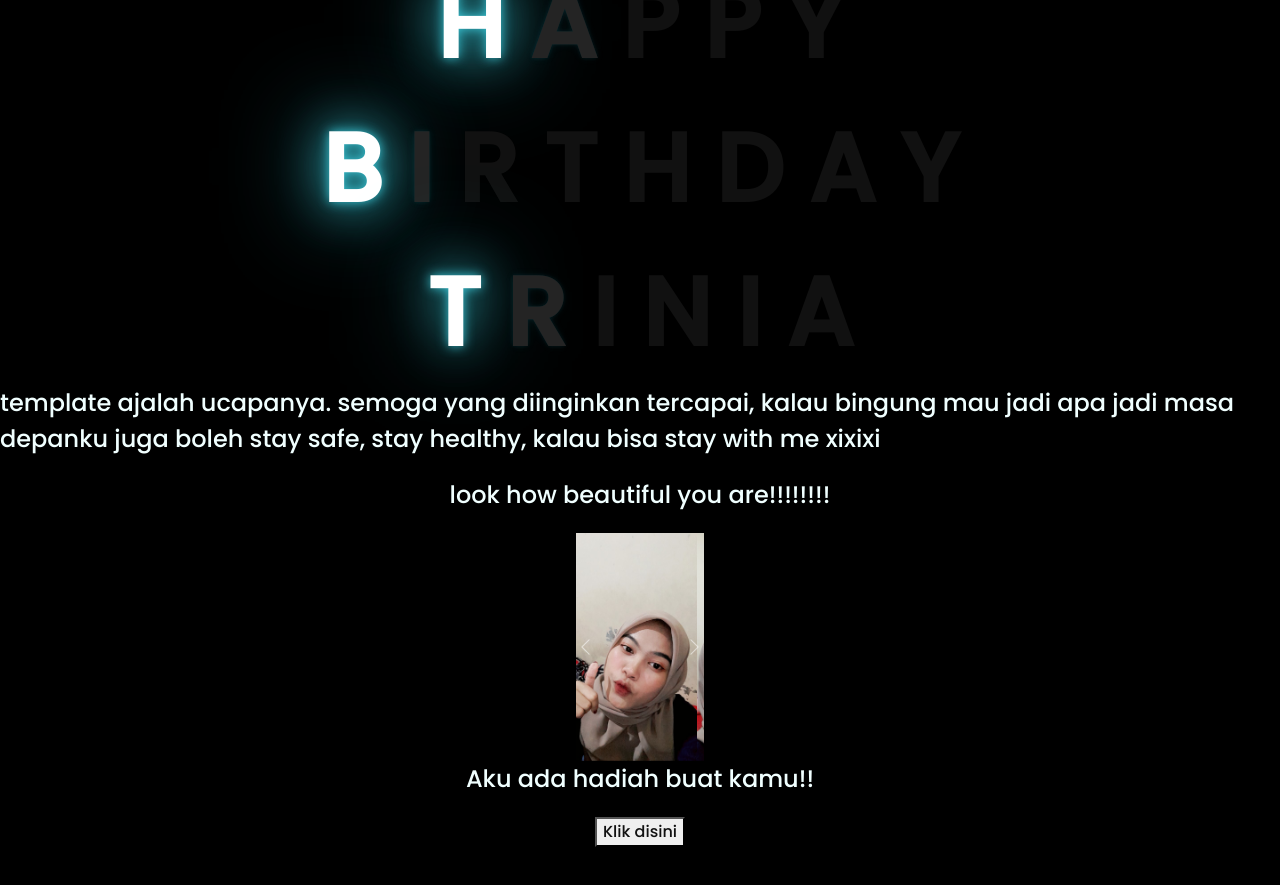
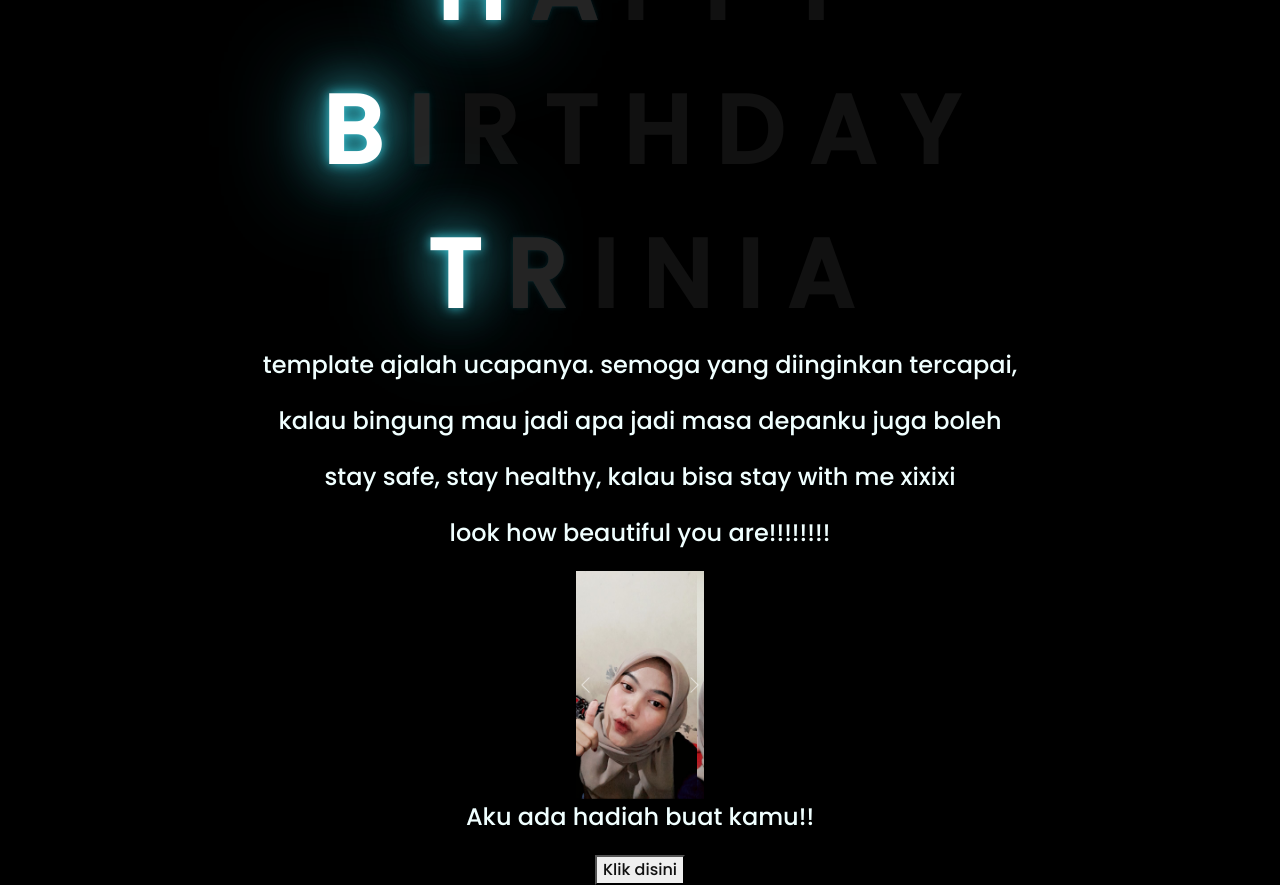
Before and after one commit to plenton/encik, a plain HTML site: page index.html in a window 1280 px wide. Before the commit the page ends 847 px from the top, so only its background shows below. Drawn offline with nearby package versions, Linux system fonts and the light colour scheme.

Commit message:
Update index.html

```diff
--- a/index.html
+++ b/index.html
@@ -37,11 +37,16 @@
             <span>I</span>
             <span>A</span>
         </div>
+
     <div class="description">
-        <span>template ajalah ucapanya. semoga yang diinginkan tercapai, kalau bingung mau jadi apa jadi masa depanku juga boleh</span>
-        <span>stay safe, stay healthy, kalau bisa stay with me xixixi</span>
+        <span>template ajalah ucapanya. semoga yang diinginkan tercapai,</span>
     </div>
-
+    <div class="description">
+         <span>kalau bingung mau jadi apa jadi masa depanku juga boleh</span>
+    </div>
+    <div class="description">
+         <span>stay safe, stay healthy, kalau bisa stay with me xixixi</span>
+    </div>
     <div class="description">
         <span>look how beautiful you are!!!!!!!!</span>
     </div>
```
